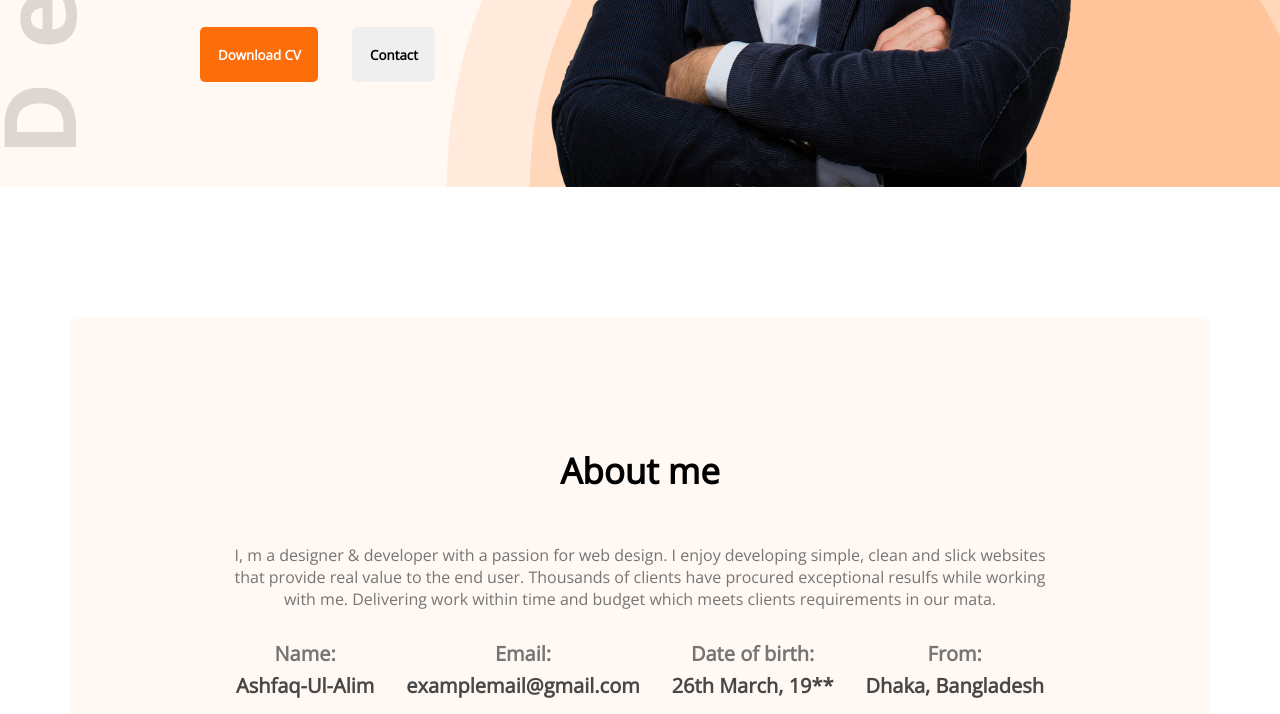
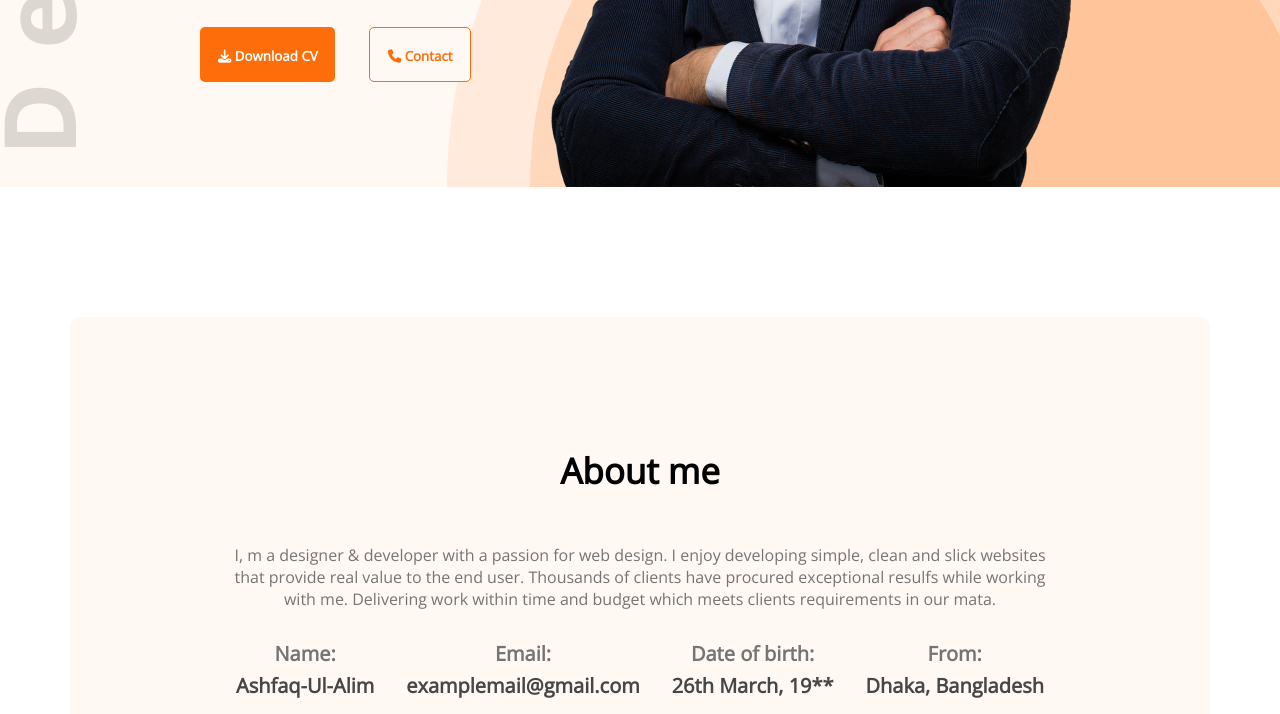
Before and after one commit to ashfaque9426/developer-portfolio, a plain HTML site: page index.html in a window 1280 px wide. Shown: the part 655-1369 px from the top of the page. Drawn offline with nearby package versions, Linux system fonts and the light colour scheme.

Commit message:
font-awesome icons added

```diff
--- a/index.html
+++ b/index.html
@@ -6,6 +6,7 @@
     <meta http-equiv="X-UA-Compatible" content="IE=edge">
     <meta name="viewport" content="width=device-width, initial-scale=1.0">
     <title>Developer Portfolio</title>
+    <script src="https://kit.fontawesome.com/31a22b3922.js" crossorigin="anonymous"></script>
     <link rel="stylesheet" href="./styles/protfolio.css">
     <link rel="preconnect" href="https://fonts.googleapis.com">
     <link rel="preconnect" href="https://fonts.gstatic.com" crossorigin>
@@ -32,8 +33,8 @@
                 <p>
                     Shot what able cold new see hold.Friendly as an betrayed formerly he. Morning because as to society behaved moments.
                 </p>
-                <button><span></span>Download CV</button>
-                <button><span></span> Contact</button>
+                <button><i class="fa-solid fa-download"></i> Download CV</button>
+                <button><i class="fa-solid fa-phone"></i> Contact</button>
             </article>
             <img src="./images/hardy.png" alt="owner's image">
         </section>
@@ -151,7 +152,7 @@
                 </div>
             </section>
             <div class="btn-container">
-                <button class="download-btn">Download CV</button>
+                <button class="download-btn"><i class="fa-solid fa-download"></i> Download CV</button>
             </div>
         </section>
     </main>
--- a/styles/protfolio.css
+++ b/styles/protfolio.css
@@ -95,8 +95,11 @@
     color: #fff;
 }
 
-/* section[role="banner"] article button:last-child {
-} */
+section[role="banner"] article button:last-child {
+    background-color: #FFF8F3;
+    border: 1px solid #FD6E0A;
+    color: #FD6E0A;
+}
 
 /* main section */
 main {
```
